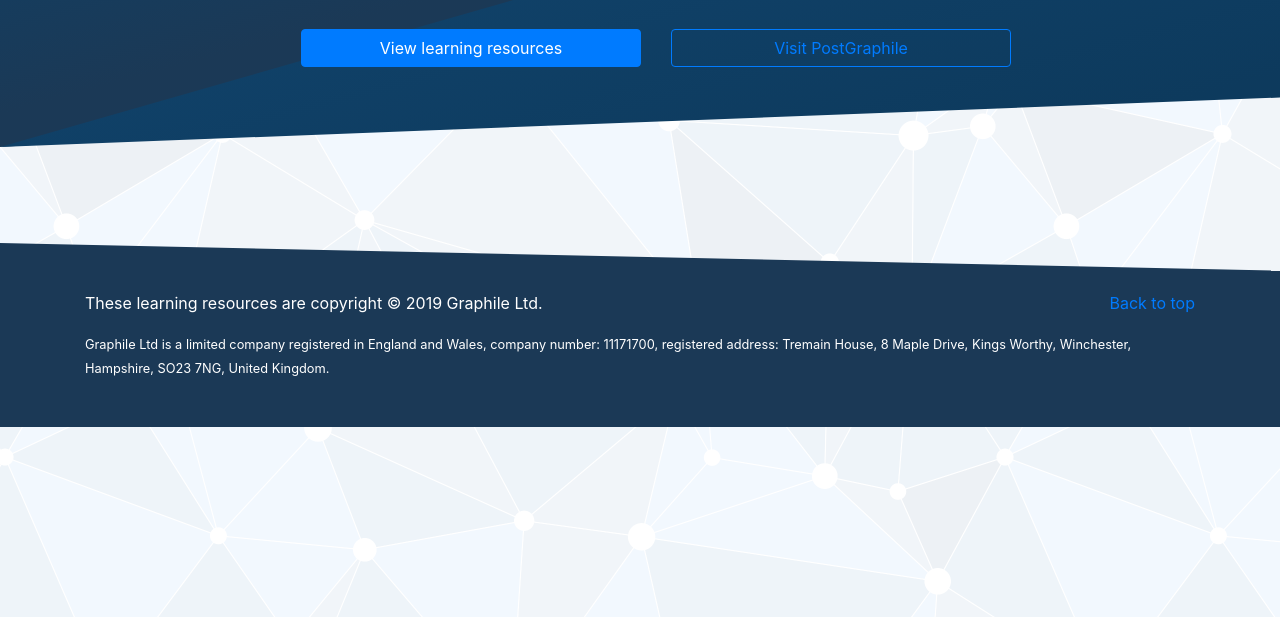
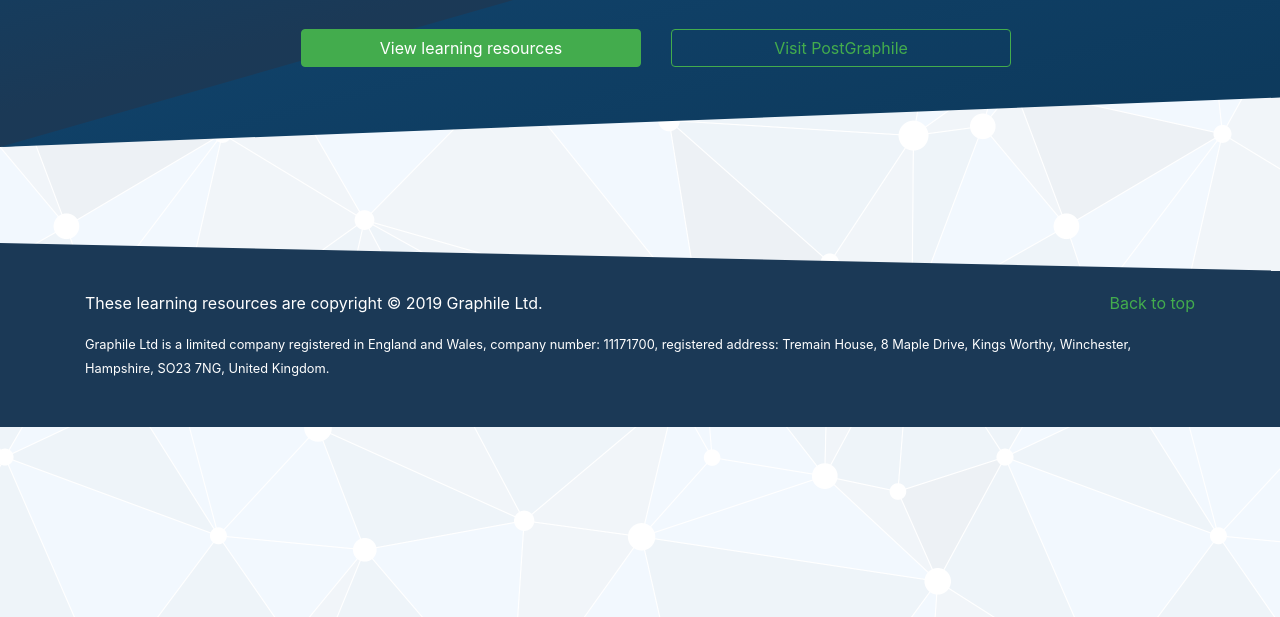
Before and after one commit to benjie/learn.graphile.org, a Gatsby site: page / in a window 1280 px wide. Shown: the part 183-800 px from the top of the page. Built offline with nearby package versions, Linux system fonts and the light colour scheme; Gatsby itself is replaced by a stand-in of ours.

Commit message:
Change button colour

```diff
--- a/gatsby-config.js
+++ b/gatsby-config.js
@@ -6,6 +6,7 @@ module.exports = {
     author: '@benjie',
   },
   plugins: [
+    'gatsby-plugin-sass',
     'gatsby-plugin-react-helmet',
     {
       resolve: 'gatsby-source-filesystem',
--- a/package.json
+++ b/package.json
@@ -14,11 +14,13 @@
     "gatsby-plugin-manifest": "^2.0.9",
     "gatsby-plugin-offline": "^2.0.16",
     "gatsby-plugin-react-helmet": "^3.0.2",
+    "gatsby-plugin-sass": "^2.0.7",
     "gatsby-plugin-sharp": "^2.0.14",
     "gatsby-source-filesystem": "^2.0.8",
     "gatsby-transformer-pdf": "^1.0.15",
     "gatsby-transformer-sharp": "^2.1.8",
     "gh-pages": "^2.0.1",
+    "node-sass": "^4.11.0",
     "prop-types": "^15.6.2",
     "react": "^16.6.3",
     "react-dom": "^16.6.3",
--- a/src/components/layout.js
+++ b/src/components/layout.js
@@ -1,5 +1,4 @@
-import 'bootstrap/dist/css/bootstrap.css';
-import './layout.css';
+import './layout.scss';
 
 const Layout = ({ children }) => children;
 
--- a/src/components/layout.css
+++ b/src/components/layout.scss
@@ -1,10 +1,15 @@
+$blue: #43ac4d;
+$green: #428ac7;
+@import '~bootstrap/scss/bootstrap.scss';
+
 body {
-  background-image: url("./graphile-delaunay.png");
+  background-image: url('./graphile-delaunay.png');
   background-size: 1000px 1000px;
   background-repeat: repeat;
 }
 
-.jumbotron, .footer {
+.jumbotron,
+.footer {
   background-size: 100% 100%;
   background-position: 50% 0%;
   background-repeat: no-repeat;
@@ -15,14 +20,14 @@ body {
 }
 
 .jumbotron {
-  background-image: url("./header.svg");
+  background-image: url('./header.svg');
   margin-top: 0;
   margin-bottom: 0;
   padding-bottom: 4em;
 }
 
 .footer {
-  background-image: url("./footer.svg");
+  background-image: url('./footer.svg');
   padding-top: 3em;
   padding-bottom: 2em;
 }
```
Also changed, not shown: 1 other file.
